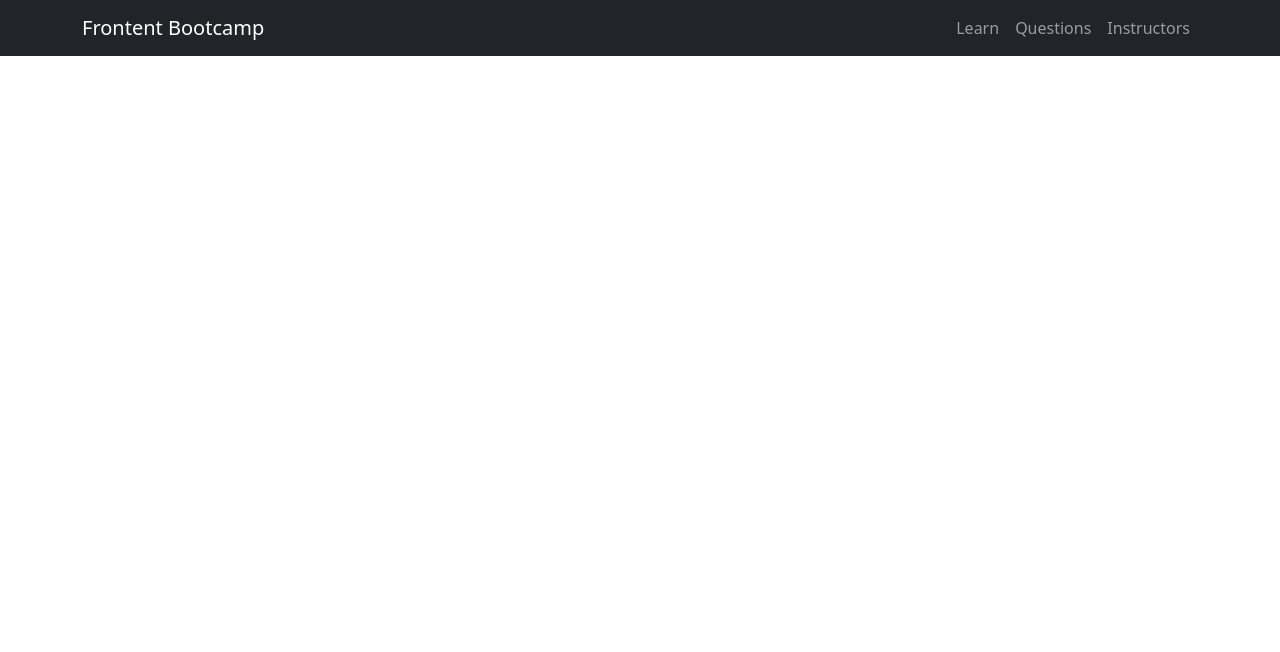
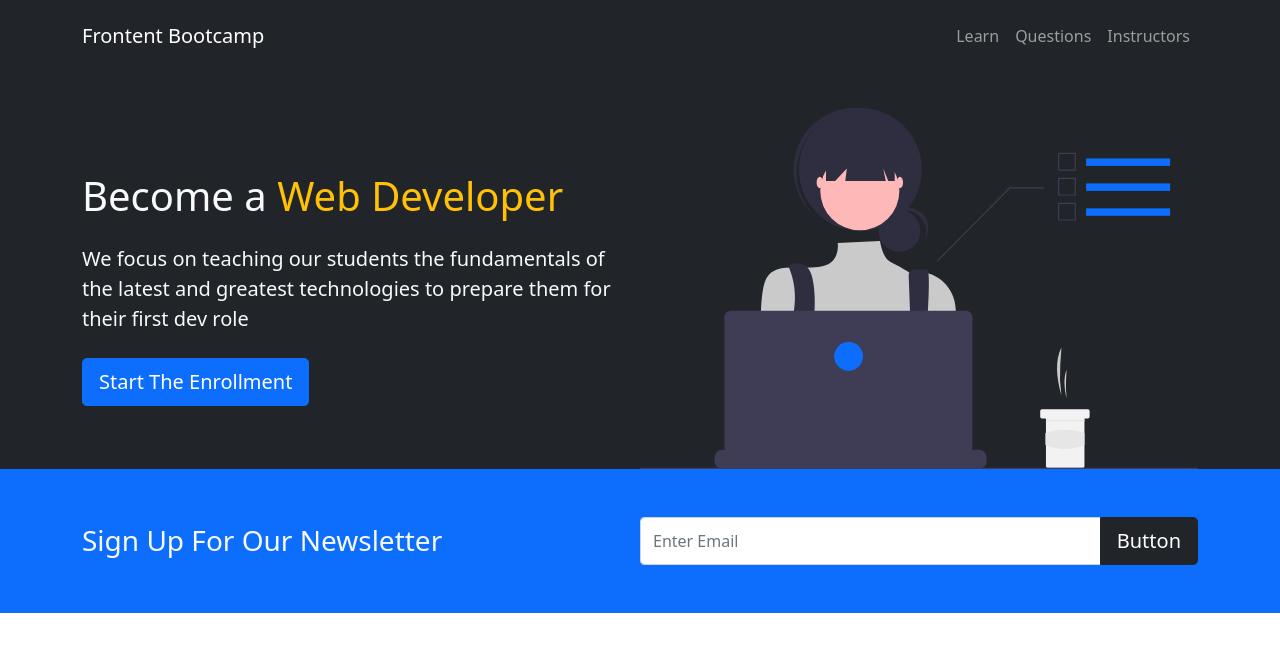
Before and after one commit to Huayao-Zheng/boostrap-bootcamp, a plain HTML site: page index.html in a window 1280 px wide. Drawn offline with nearby package versions, Linux system fonts and the light colour scheme.

Commit message:
finished sections showcase and newsletter

```diff
--- a/index.html
+++ b/index.html
@@ -15,7 +15,7 @@
     </head>
     <body>
         <!-- Navbar -->
-        <nav class="navbar navbar-expand-lg bg-dark navbar-dark">
+        <nav class="navbar navbar-expand-lg bg-dark navbar-dark py-3 fixed-top">
             <div class="container">
                 <a href="#" class="navbar-brand">Frontent Bootcamp</a>
 
@@ -40,6 +40,37 @@
         </nav>
 
         <!-- Showcase -->
+        <section class="bg-dark text-light p-5 p-lg-0 pt-lg-5 text-center text-sm-start">
+            <div class="container">
+                <div class="d-sm-flex align-items-center justify-content-between">
+                    <div>
+                        <h1>Become a <span class="text-warning">Web Developer</span></h1>
+                        <p class="lead my-4">
+                            We focus on teaching our students the fundamentals of the latest and greatest technologies
+                            to prepare them for their first dev role
+                        </p>
+                        <button class="btn btn-primary btn-lg" type="button">Start The Enrollment</button>
+                    </div>
+                    <img class="img-fluid w-50 d-none d-sm-block" src="img/showcase.svg" alt="" />
+                </div>
+            </div>
+        </section>
+
+        <!-- Newsletter -->
+        <section class="bg-primary text-light p-5">
+            <div class="container">
+                <div class="d-md-flex justify-content-between align-items-center">
+                    <h3 class="mb-3 mb-md-0">Sign Up For Our Newsletter</h3>
+
+                    <div class="input-group news-input">
+                        <input type="text" class="form-control" placeholder="Enter Email" />
+                        <button class="btn btn-dark btn-lg" type="button">Button</button>
+                    </div>
+                </div>
+            </div>
+        </section>
+
+        <!-- Boxes -->
         <script
             src="https://cdn.jsdelivr.net/npm/bootstrap@5.1.3/dist/js/bootstrap.bundle.min.js"
             integrity="sha384-ka7Sk0Gln4gmtz2MlQnikT1wXgYsOg+OMhuP+IlRH9sENBO0LRn5q+8nbTov4+1p"
--- a/style.css
+++ b/style.css
@@ -0,0 +1,11 @@
+body::before {
+    display: block;
+    content: '';
+    height: 60px;
+}
+
+@media (min-width: 768px) {
+    .news-input {
+        width: 50%;
+    }
+}
```
Also changed, not shown: img/showcase.svg (added).
